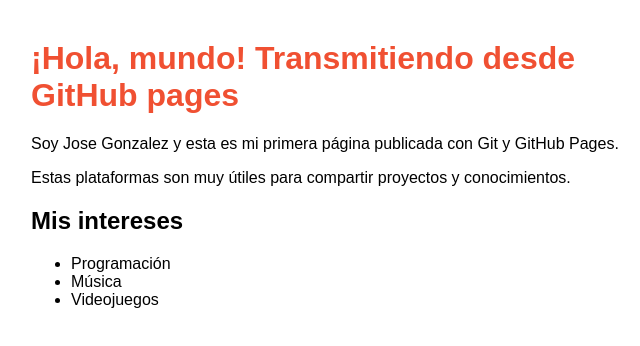
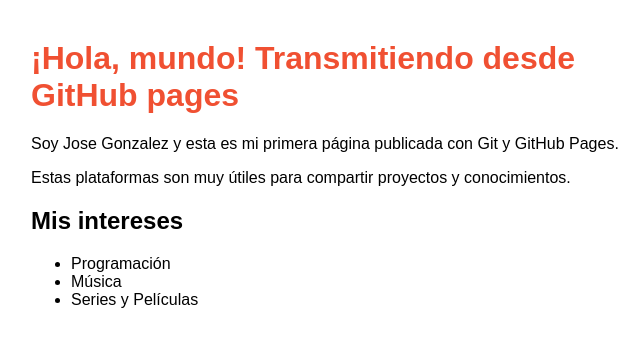
Before and after one commit to josegonzalez16/mi-primera-pagina, a plain HTML site: page index.html in a window 1280 px wide. Shown: the full height of the page, 309-949 px from the left. Drawn offline with Linux system fonts and the light colour scheme.

Commit message:
Cambio de intereses

```diff
--- a/index.html
+++ b/index.html
@@ -18,7 +18,7 @@
   <ul>
     <li>Programación</li>
     <li>Música</li>
-    <li>Videojuegos</li>
+    <li>Series y Películas</li>
   </ul>
 
 </body>
```
